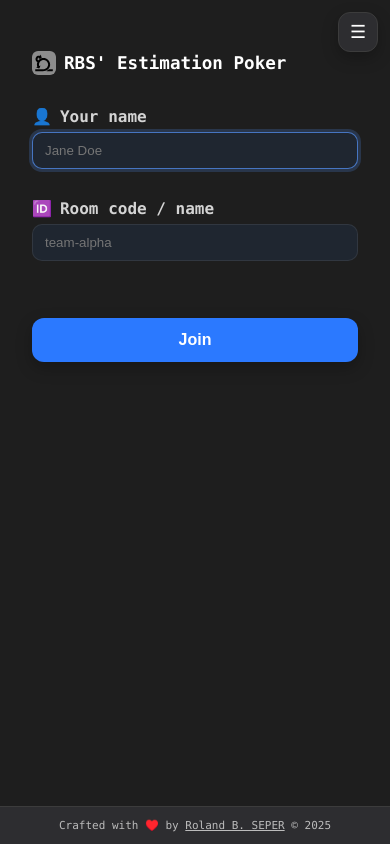
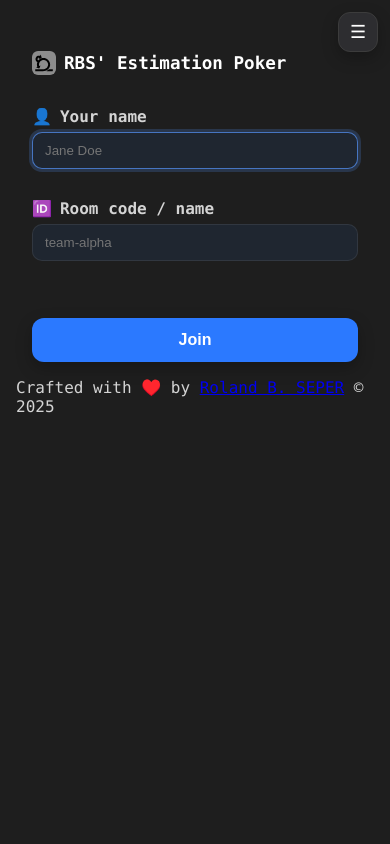
Before and after one commit to nox-vobiscum/estpoker, a Spring Boot app: page / in a window 390 px wide. Run offline with Spring Boot 4, Linux system fonts and the light colour scheme.

Commit message:
styles for footer on mobiles fixed

```diff
--- a/src/main/resources/static/styles.css
+++ b/src/main/resources/static/styles.css
@@ -53,9 +53,6 @@
   --host-pill-bdr-dark: rgba(59, 130, 246, .55);
   --kick-pill-bg-dark:  rgba(239, 68, 68, .18);
   --kick-pill-bdr-dark: rgba(239, 68, 68, .55);
-
-  /* Footer height for fixed footer spacing */
-  --footer-h: 38px;
 }
 
 /* ---------- Light mode overrides ---------- */
@@ -98,7 +95,6 @@
   color: var(--text);
   font-family: Consolas, monospace;
   padding: 2rem;
-  padding-bottom: calc(2rem + var(--footer-h)); /* reserve space for fixed footer */
   margin: 0;
   -webkit-font-smoothing: antialiased;
   -moz-osx-font-smoothing: grayscale;
@@ -632,26 +627,6 @@
 }
 .switch-control:disabled{ opacity:.6; cursor:not-allowed; }
 
-/* ---------- Footer (fixed) ---------- */
-.app-footer{
-  position: fixed;
-  left: 0; right: 0; bottom: 0;
-  height: var(--footer-h);
-  display: grid;
-  place-items: center;
-  padding: 6px 10px;
-  background: var(--panel);
-  border-top: 1px solid var(--border);
-  z-index: 100;
-}
-.app-footer .footer-text{
-  font-size: 11px;
-  color: var(--text-dim);
-  text-align: center;
-}
-.app-footer a{ color: inherit; text-decoration: underline; }
-.app-footer a:hover{ text-decoration: none; }
-
 /* ---------- QR Overlay (if used) ---------- */
 .qr-overlay{ position:fixed; inset:0; z-index:1200; }
 .qr-backdrop{ position:absolute; inset:0; background:rgba(0,0,0,0.55); backdrop-filter: blur(2px); }
@@ -674,14 +649,14 @@
 .qr-actions{ display:flex; justify-content:flex-end; gap:8px; padding:8px; }
 #qrCanvas{ image-rendering: pixelated; width:320px; height:320px; border-radius:10px; background:#fff; }
 
-/* ---------- Reduced motion ---------- */
+ /* ---------- Reduced motion ---------- */
 @media (prefers-reduced-motion: reduce){
   .menu-panel, .qr-dialog{ animation: none; }
 }
 
 /* ---------- Responsive tweaks ---------- */
 @media (max-width: 600px){
-  body{ padding:1rem; padding-bottom: calc(1rem + var(--footer-h)); }
+  body{ padding:1rem; }
   h2{ font-size:.92rem; margin:.9rem 0 .6rem; }
 
   .card-grid{ grid-template-columns: repeat(4, minmax(0, 1fr)); gap:6px; }
```
Also changed, not shown: other parts of src/main/resources/static/styles.css (+46 -14 lines).
